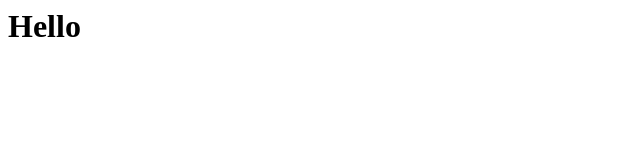
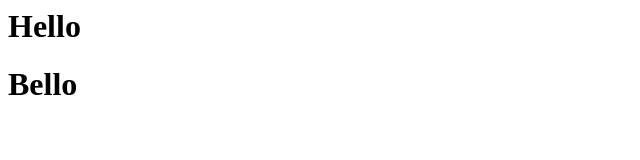
Before and after one commit to apoorav/html-basic, a plain HTML site: page index.html in a window 1280 px wide. Shown: the whole page, without its empty margins (0-640 px from the left). Drawn offline with Linux system fonts and the light colour scheme.

Commit message:
Add bello

```diff
--- a/index.html
+++ b/index.html
@@ -1 +1,2 @@
 <h1>Hello</h1>
+<h1>Bello</h1>
```
